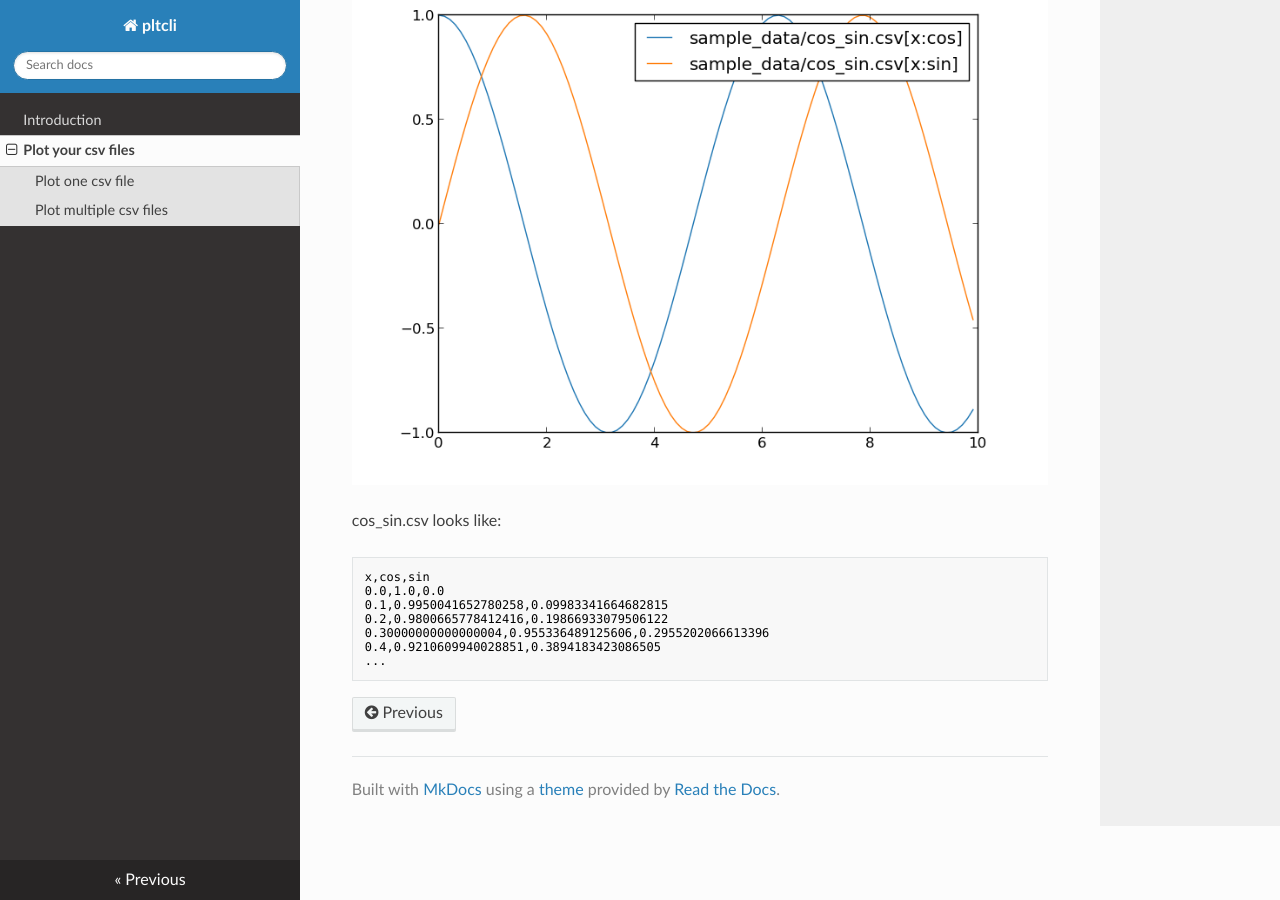
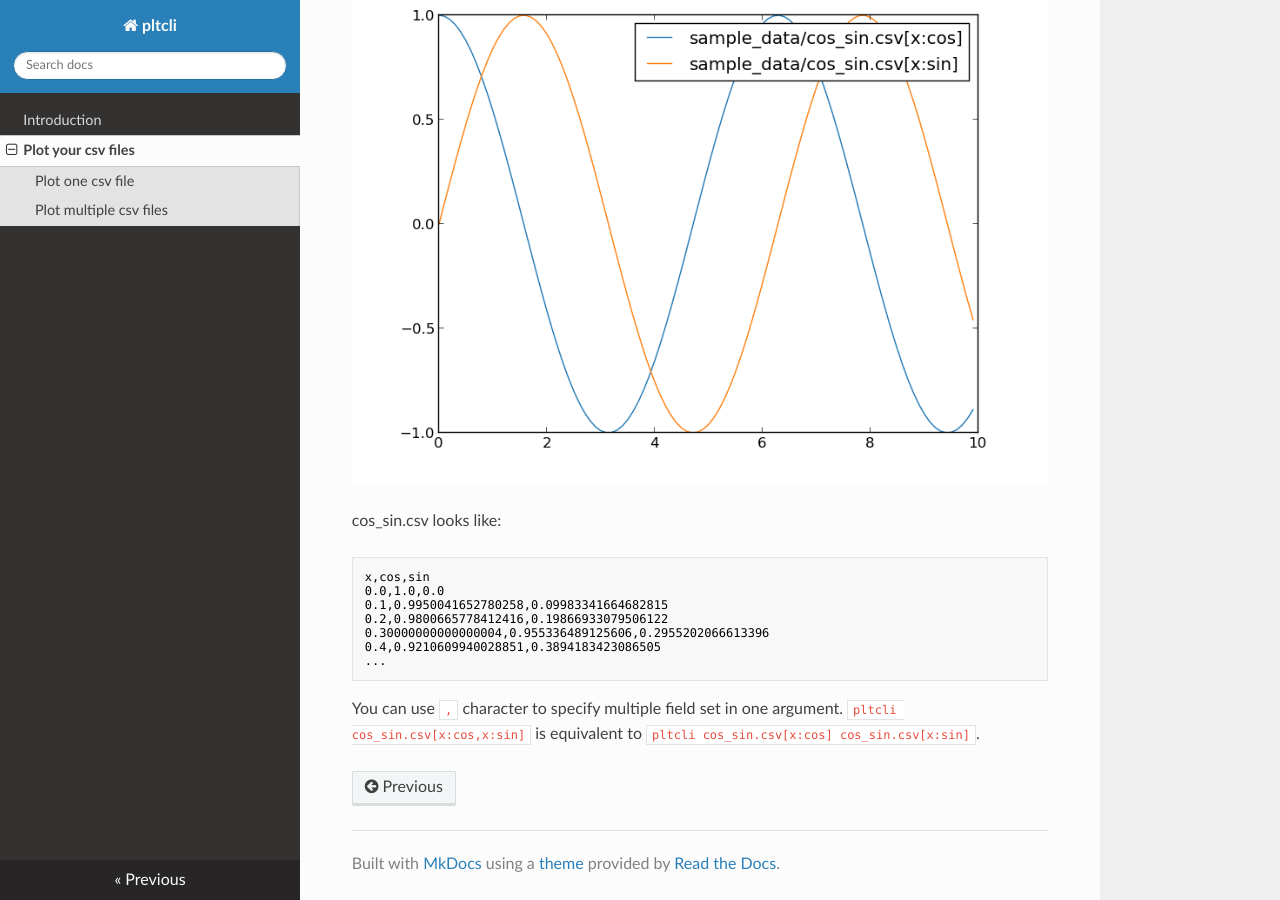
Before and after one commit to garaemon/pltcli, an MkDocs documentation site: the page built from docs/01_basic.md, in a window 1280 px wide and 900 px high, scrolled down 2694 px. Built offline with MkDocs 1.6.1, drawn with Linux system fonts in a browser that asks for light colours; nearby versions of some CDN libraries; old or Windows-style settings are respelled for this version of MkDocs.

Commit message:
Support ,

````diff
--- a/docs/01_basic.md
+++ b/docs/01_basic.md
@@ -64,3 +64,6 @@ x,cos,sin
 0.4,0.9210609940028851,0.3894183423086505
 ...
 ```
+
+You can use `,` character to specify multiple field set in one argument.
+`pltcli cos_sin.csv[x:cos,x:sin]` is equivalent to `pltcli cos_sin.csv[x:cos] cos_sin.csv[x:sin]`.
````
Also changed, not shown: 2 other files.
